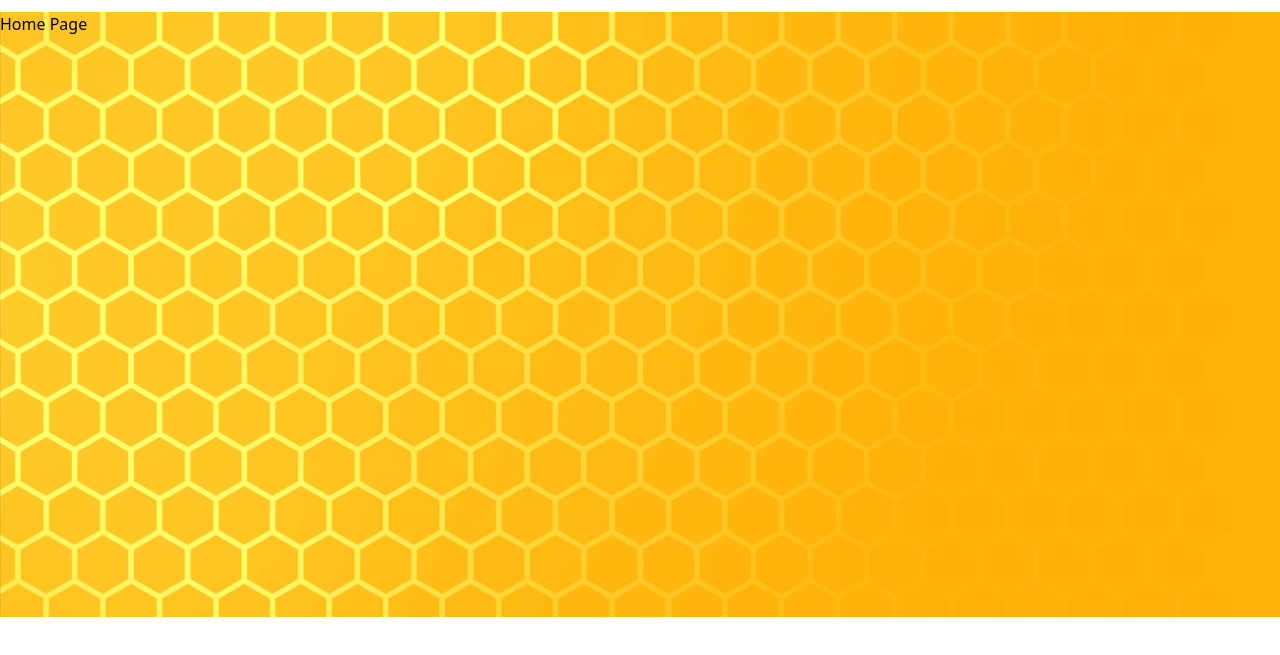
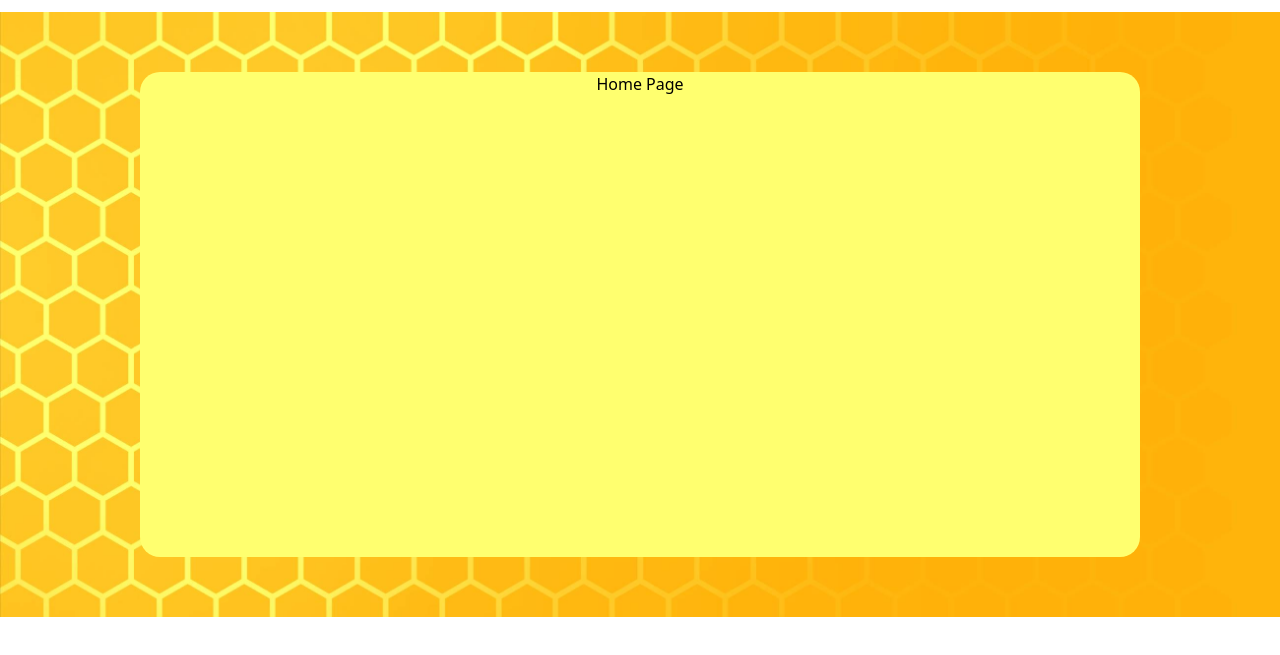
Before and after one commit to ElenaWikoff/odin-restaurant-page, a website with bundled scripts: page src/template.html in a window 1280 px wide. Shown: the part 113-768 px from the top of the page. Built offline with nearby package versions, Linux system fonts and the light colour scheme.

Commit message:
Add page container styles

```diff
--- a/src/css/styles.css
+++ b/src/css/styles.css
@@ -17,13 +17,6 @@ body {
 
 footer {
     height: 70px;
-}
-
-main {
-    background-image: url("../assets/images/honeycomb-background.jpg");
-    background-size: cover;
-    background-repeat: no-repeat;
-    height: calc(100dvh - (var(--header-height) + var(--footer-height)));
 }
 
 /* Header and Nav Menu */
@@ -58,6 +51,31 @@ header .nav ul.nav-menu li.nav-item {
     justify-content: center;
 }
 
+/* Main Content */
+
+main {
+    background-image: url("../assets/images/honeycomb-background.jpg");
+    background-size: cover;
+    background-repeat: no-repeat;
+    height: calc(100dvh - (var(--header-height) + var(--footer-height)));
+    display: flex;
+    flex-direction: column;
+    justify-content: center;
+    align-items: center;
+    padding: 60px;
+}
+
+.container {
+    display: flex;
+    flex-direction: column;
+    align-items: center;
+    background-color: #ffff6f;
+    width: 100%;
+    max-width: 1000px;
+    height: 100%;
+    border-radius: 20px;
+}
+
 /* Buttons */
 
 .btn {
--- a/src/pages/about.js
+++ b/src/pages/about.js
@@ -1,5 +1,6 @@
 const about = () => {
     const section = document.createElement("section");
+    section.classList.add("container");
     section.textContent = "About Page";
     return section;
 }
--- a/src/pages/home.js
+++ b/src/pages/home.js
@@ -1,6 +1,7 @@
 
 const home = () => {
     const section = document.createElement("section");
+    section.classList.add("container");
     console.log(section);
     section.textContent = "Home Page";
     return section;
--- a/src/pages/menu.js
+++ b/src/pages/menu.js
@@ -1,5 +1,6 @@
 const menu = () => {
     const section = document.createElement("section");
+    section.classList.add("container");
     section.textContent = "Menu Page";
     return section;
 }
```
